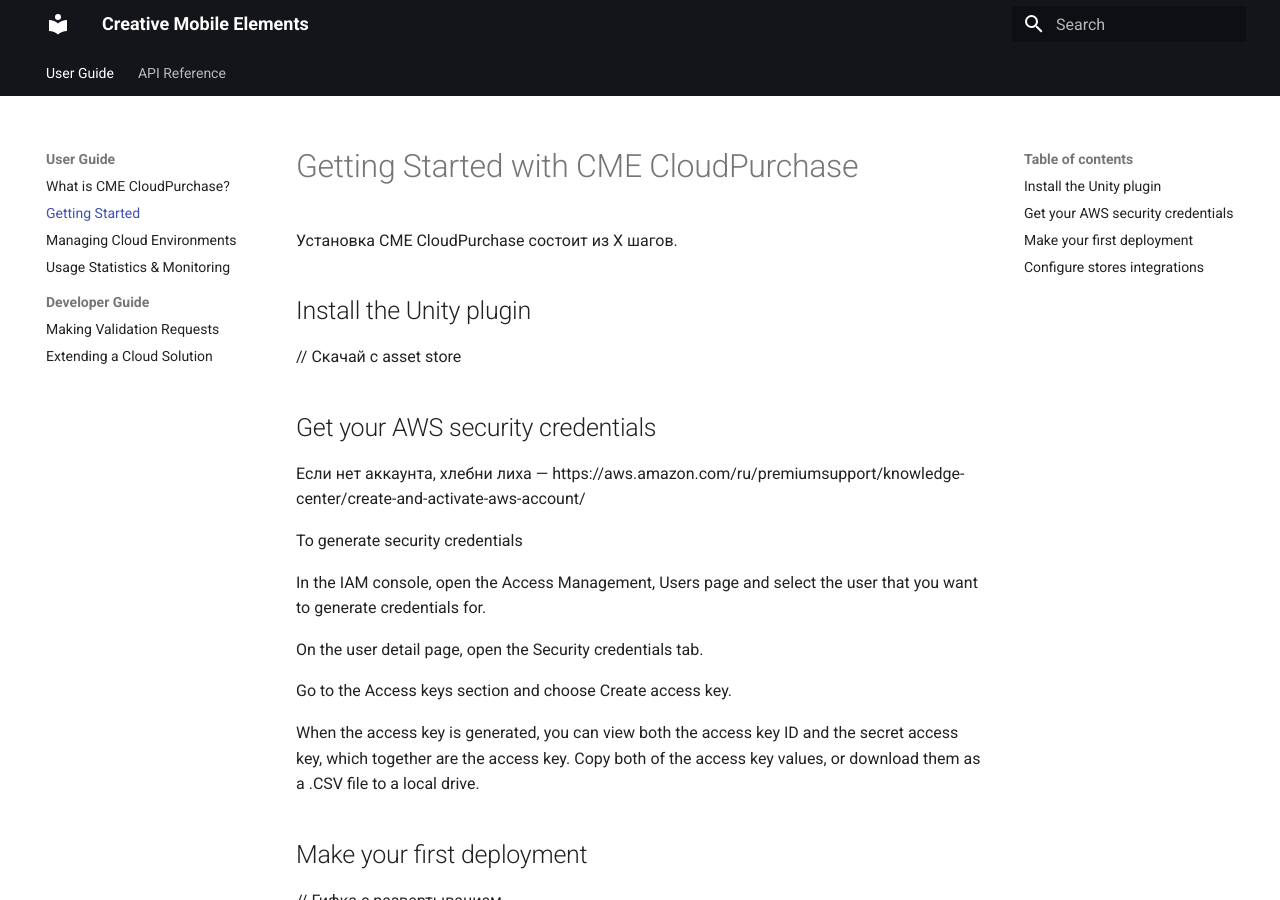
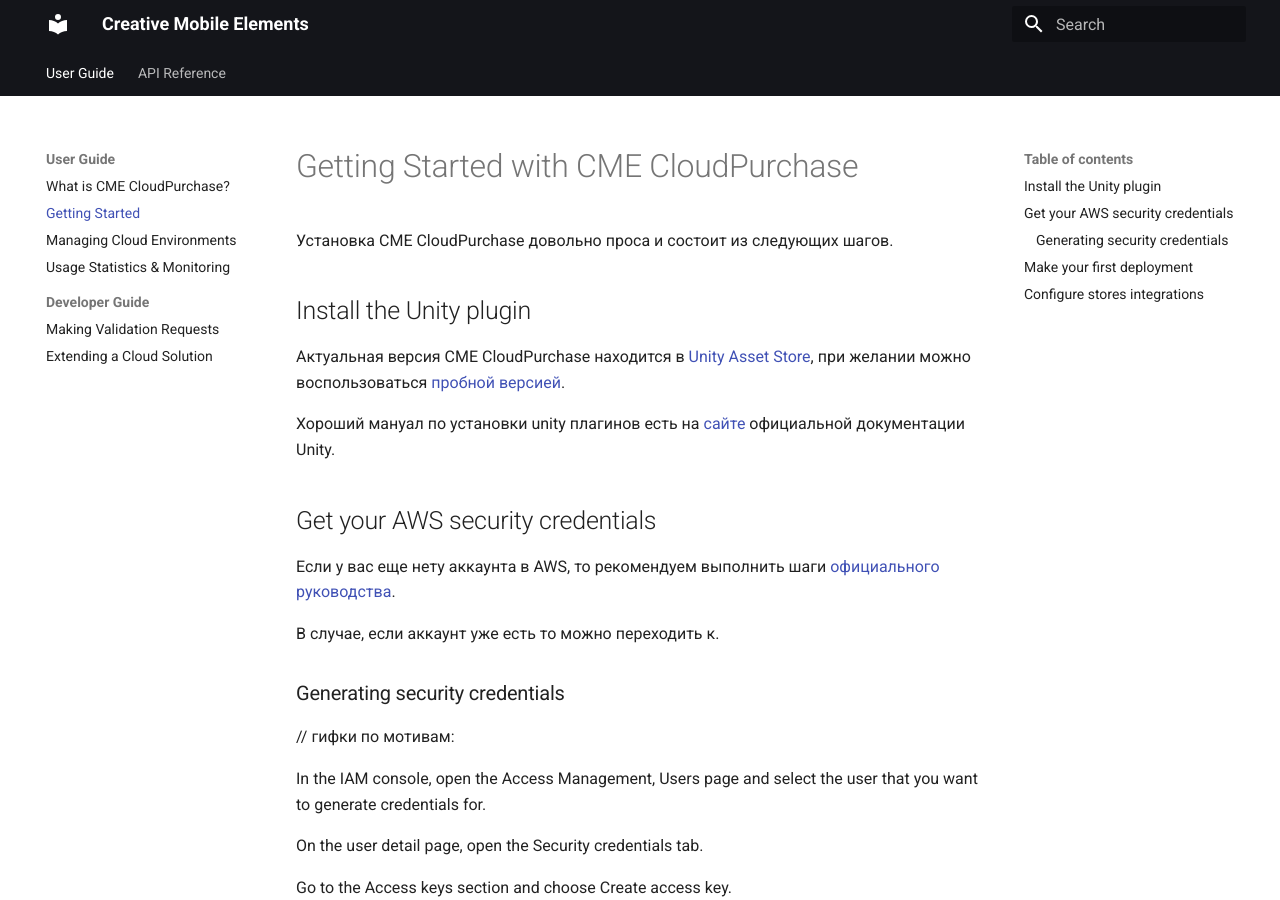
Before and after one commit to creative-mobile/CME.Documentation, an MkDocs documentation site: the page built from docs/user_guide/getting_started.md, in a window 1280 px wide and 900 px high. Built offline with MkDocs 1.6.1 and Material for MkDocs 9.7.7, drawn with Linux system fonts in a browser that asks for light colours.

Commit message:
Getting started first part

```diff
--- a/docs/user_guide/getting_started.md
+++ b/docs/user_guide/getting_started.md
@@ -1,16 +1,22 @@
 # Getting Started with CME CloudPurchase
 
-Установка CME CloudPurchase состоит из X шагов.
+Установка CME CloudPurchase довольно проса и состоит из следующих шагов.
 
 ## <a id="install"></a> Install the Unity plugin
 
-// Скачай с asset store
+Актуальная версия CME CloudPurchase находится в [Unity Asset Store](ссылка на платну версию), при желании можно воспользоваться [пробной версией](ссылка на бесплатную версию).
+
+Хороший мануал по установки unity плагинов есть на [сайте](https://docs.unity3d.com/Manual/AssetPackagesPurchase.html) официальной документации Unity.
 
 ## <a id="aws-credentials"></a> Get your AWS security credentials
 
-Если нет аккаунта, хлебни лиха — https://aws.amazon.com/ru/premiumsupport/knowledge-center/create-and-activate-aws-account/
+Если у вас еще нету аккаунта в AWS, то рекомендуем выполнить шаги [официального руководства](https://aws.amazon.com/premiumsupport/knowledge-center/create-and-activate-aws-account/).
 
-To generate security credentials
+В случае, если аккаунт уже есть то можно переходить к.
+
+### Generating security credentials
+
+// гифки по мотивам:
 
 In the IAM console, open the Access Management, Users page and select the user that you want to generate credentials for.
 
```
